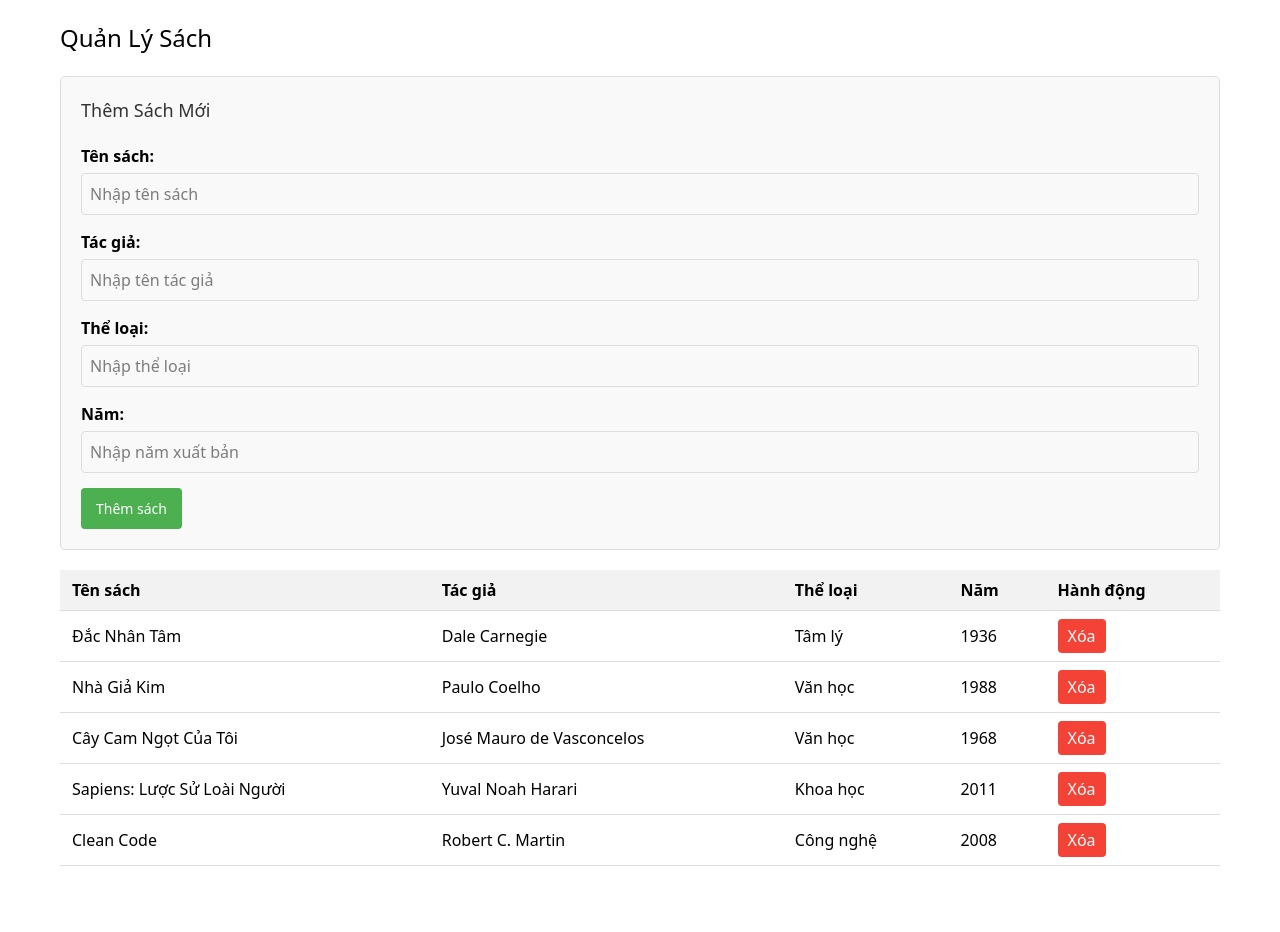
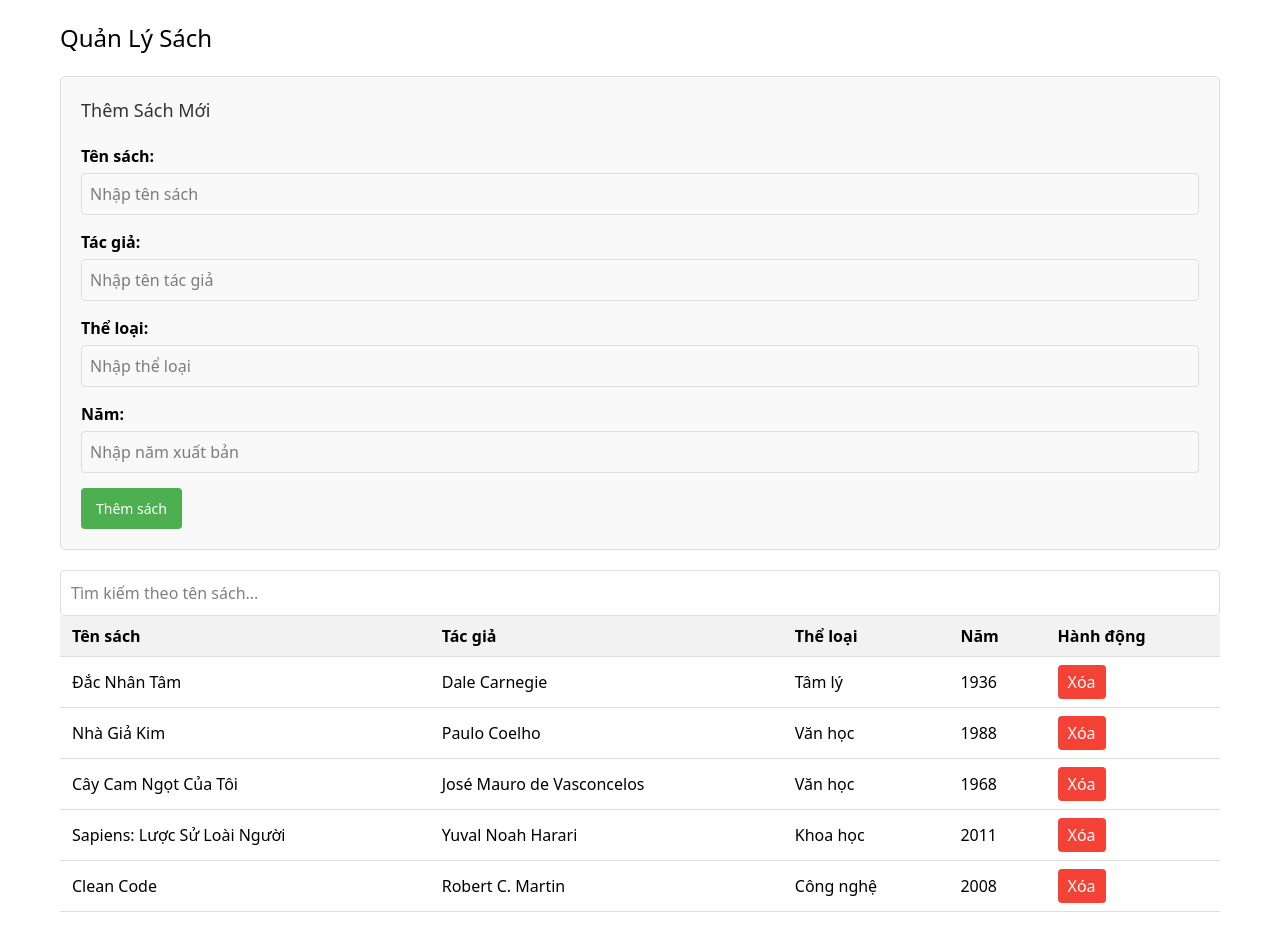
Before and after one commit to giasinguyen/BookStore, a React (Vite) app: page / in a window 1280 px wide. Before the commit the page ends 886 px from the top, so only its background shows below. Built offline with nearby package versions, Linux system fonts and the light colour scheme.

Commit message:
feat: Tìm kiem sách theo tên

```diff
--- a/src/App.css
+++ b/src/App.css
@@ -92,3 +92,22 @@ h1 {
     font-size: 24px;
     margin-bottom: 20px;
 }
+
+search-container {
+    margin-bottom: 20px;
+}
+
+.search-input {
+    width: 100%;
+    padding: 10px;
+    border: 1px solid #ddd;
+    border-radius: 4px;
+    font-size: 16px;
+    box-sizing: border-box;
+}
+
+.search-input:focus {
+    border-color: #4CAF50;
+    outline: none;
+    box-shadow: 0 0 5px rgba(76, 175, 80, 0.5);
+}
--- a/src/App.jsx
+++ b/src/App.jsx
@@ -10,6 +10,7 @@ function App() {
     genre: '',
     year: ''
   });
+  const [searchTerm, setSearchTerm] = useState('');
 
   // Hàm xóa sách
   const handleDelete = (id) => {
@@ -65,6 +66,16 @@ function App() {
     });
   };
 
+  // Hàm xử lý tìm kiếm theo tên sách
+  const handleSearch = (e) => {
+    setSearchTerm(e.target.value);
+  };
+
+  // Lọc sách theo từ khóa tìm kiếm
+  const filteredBooks = books.filter(book =>
+    book.title.toLowerCase().includes(searchTerm.toLowerCase())
+  );
+
   return (
     <div className="container">
       <h1>Quản Lý Sách</h1>
@@ -118,6 +129,16 @@ function App() {
         <button className="btn-add" onClick={handleAddBook}>Thêm sách</button>
       </div>
 
+      <div className="search-container">
+        <input
+          type="text"
+          placeholder="Tìm kiếm theo tên sách..."
+          value={searchTerm}
+          onChange={handleSearch}
+          className="search-input"
+        />
+      </div>
+
       <div className="book-table">
         <table>
           <thead>
@@ -130,7 +151,7 @@ function App() {
             </tr>
           </thead>
           <tbody>
-            {books.map((book) => (
+            {filteredBooks.map((book) => (
               <tr key={book.id}>
                 <td>{book.title}</td>
                 <td>{book.author}</td>
```
Also changed, not shown: MinhChung/Cau5.PNG (added).
